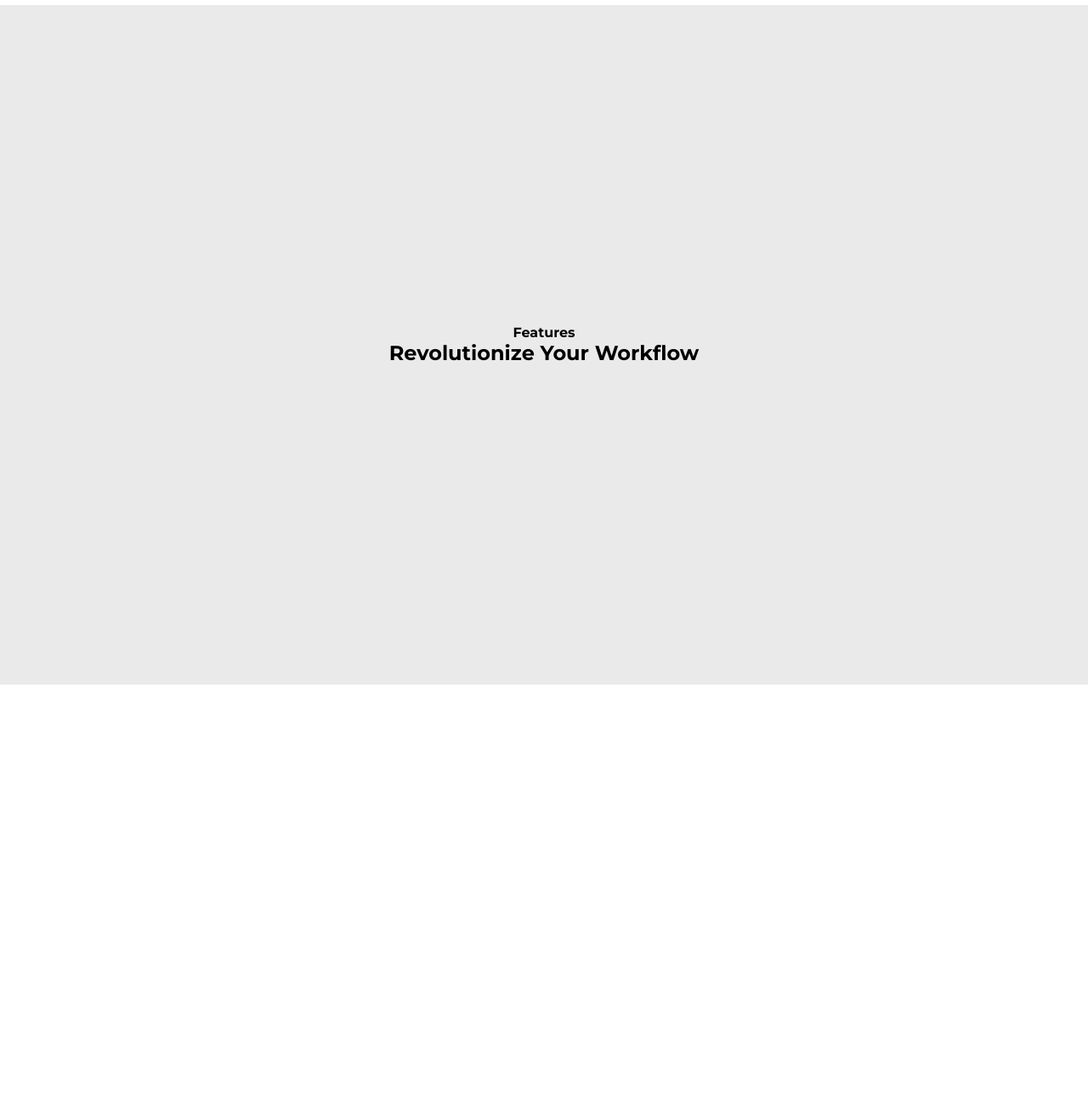
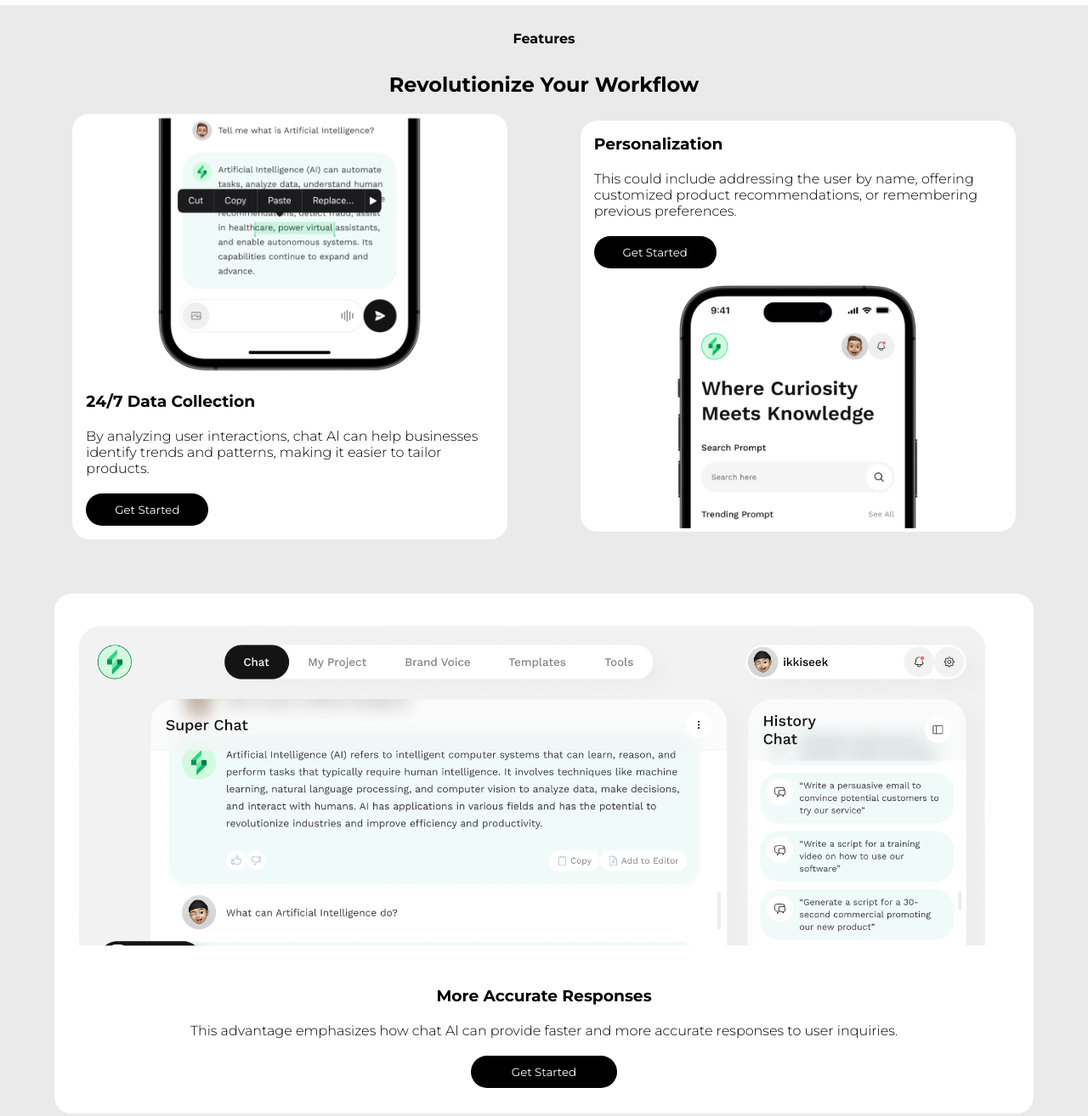
Before and after one commit to hichameait/AI-Chatbot, a website: page public/home.html in a window 1280 px wide. Shown: the part 860-2174 px from the top of the page at 85% size. Drawn offline with Linux system fonts and the light colour scheme.

Commit message:
Add features section

```diff
--- a/public/app.css
+++ b/public/app.css
@@ -189,12 +189,95 @@ header {
   display: flex;
   background-color: var(--bg-dark);
   width: 100%;
-  height: 100vh;
+  /* height: 100vh; */
   flex-direction: column;
   align-content: center;
   justify-content: center;
 }
 .features h1,
 .features h4 {
+  margin-top: 30px;
   text-align: center;
+  font-weight: 700;
 }
+
+.cards-up {
+  width: 100%;
+  display: flex;
+  flex-direction: row;
+  align-items: center;
+  justify-content: space-evenly;
+}
+
+.cards-1 {
+  width: 40%;
+  /* height: 42vh; */
+  background-color: var(--accent-color);
+  padding: 0 1rem 1rem 1rem;
+  border-radius: 20px;
+  margin-top: 20px;
+  display: flex;
+  flex-direction: column;
+  align-items: flex-start;
+  gap: 20px;
+}
+.cards-2 {
+  width: 40%;
+  background-color: var(--accent-color);
+  padding: 1rem 1rem 0 1rem;
+  border-radius: 20px;
+  margin-top: 20px;
+  display: flex;
+  flex-direction: column;
+  align-items: flex-start;
+  gap: 20px;
+}
+.cards-1 div img , .cards-2 div img {
+  max-width: 70%;
+}
+.cards-1 div , .cards-2 div  {
+  width: 100%;
+  display: flex;
+  align-items: center;
+  flex-direction: column;
+}
+
+.cards-down {
+  width: 100%;
+  display: flex;
+  flex-direction: column;
+  align-items: center;
+  align-content: space-around;
+  padding: 4rem;
+}
+.cards-down .cards {
+  display: flex;
+  flex-direction: column;
+  align-items: center;
+  background-color: var(--accent-color);
+  border-radius: 20px;
+  gap: 20px;
+  padding-bottom: 30px;
+}
+
+.cards-down .cards img {
+  max-width: 100%;
+}
+
+.btn-cards {
+  width: 30%;
+  background-color: var(--secondary-color);
+  color: var(--accent-color);
+  text-align: center;
+  border-radius: 30px;
+  padding: 11px;
+}
+
+.btn-cards2 {
+  width: 15%;
+  background-color: var(--secondary-color);
+  color: var(--accent-color);
+  text-align: center;
+  border-radius: 30px;
+  padding: 11px;
+}
--- a/public/home.html
+++ b/public/home.html
@@ -44,6 +44,28 @@
         <section class="features" id="features">
           <h4>Features</h4>
           <h1>Revolutionize Your Workflow</h1>
+            <div class="cards-up">
+                <div class="cards-1">
+                  <div><img src="./img/crad_1.webp" alt=""></div>
+                  <h3>24/7 Data Collection</h3>
+                  <p>By analyzing user interactions, chat Al can help businesses identify trends and patterns, making it easier to tailor products.</p>
+                  <button class="btn-cards">Get Started</button>
+                </div>
+                <div class="cards-2">
+                  <h3>Personalization</h3>
+                  <p>This could include addressing the user by name, offering customized product recommendations, or remembering previous preferences.</p>
+                  <button class="btn-cards">Get Started</button>
+                  <div><img src="./img/card_2.webp" alt=""></div>
+                </div>
+            </div>
+            <div class="cards-down">
+              <div class="cards">
+                <img src="./img/card_3.webp" alt="">
+                <h3>More Accurate Responses</h3>
+                <p>This advantage emphasizes how chat Al can provide faster and more accurate responses to user inquiries.</p>
+                <button  class="btn-cards2">Get Started</button>
+              </div>
+            </div>
         </section>
     </main>
 </body>
```
Also changed, not shown: public/img/card_2.webp (added), public/img/card_3.webp (added), public/img/crad_1.webp (added).
